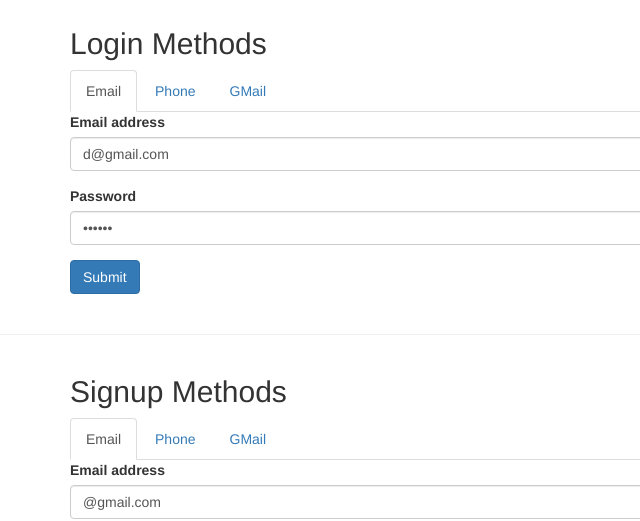
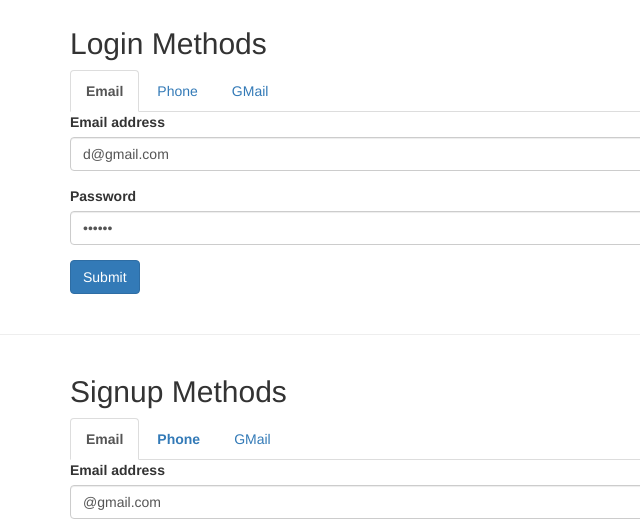
Before and after one commit to justdecodeme/firebase-auth, a plain HTML site: page public/index.html in a window 1280 px wide. Shown: the part 123-644 px from the top of the page, 0-640 px from the left. Drawn offline with nearby package versions, Linux system fonts and the light colour scheme; no server answers.

Commit message:
done things are highlighted

```diff
--- a/public/index.html
+++ b/public/index.html
@@ -36,7 +36,7 @@
       <h2>Login Methods</h2>
       <ul class="nav nav-tabs">
         <li class="active">
-          <a data-toggle="tab" href="#login_email">Email</a>
+          <a data-toggle="tab" href="#login_email"><b>Email</b></a>
         </li>
         <li><a data-toggle="tab" href="#login_phone">Phone</a></li>
         <li><a data-toggle="tab" href="#login_gmail">GMail</a></li>
@@ -91,9 +91,11 @@
       <h2>Signup Methods</h2>
       <ul class="nav nav-tabs">
         <li class="active">
-          <a data-toggle="tab" href="#signup_email">Email</a>
+          <a data-toggle="tab" href="#signup_email"><b>Email</b></a>
         </li>
-        <li><a data-toggle="tab" href="#signup_phone">Phone</a></li>
+        <li>
+          <a data-toggle="tab" href="#signup_phone"><b>Phone</b></a>
+        </li>
         <li><a data-toggle="tab" href="#signup_gmail">GMail</a></li>
       </ul>
 
```
